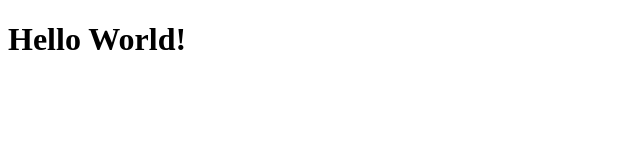
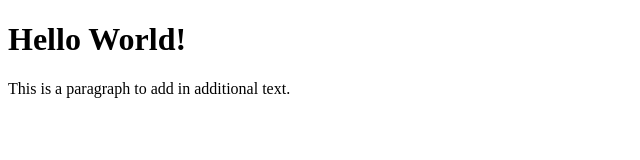
Before and after one commit to jwgoedert/001IntroSiteFromScratch, a plain HTML site: page index.html in a window 1280 px wide. Shown: the whole page, without its empty margins (0-640 px from the left). Drawn offline with Linux system fonts and the light colour scheme.

Commit message:
Add in Paragraph tag

```diff
--- a/index.html
+++ b/index.html
@@ -8,5 +8,6 @@
 </head>
 <body>
     <h1>Hello World!</h1>
+    <p>This is a paragraph to add in additional text.</p>
 </body>
 </html>
```
